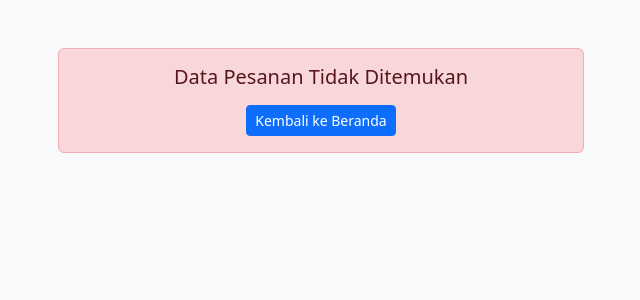
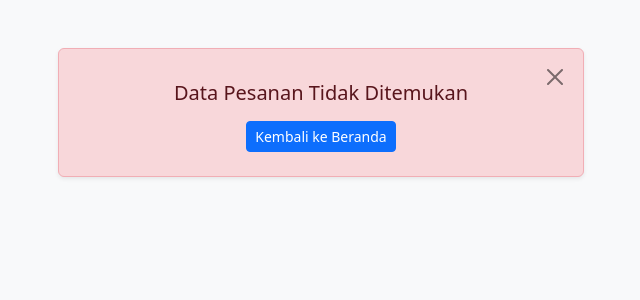
Before and after one commit to 25210146-arch/sistem-laundry, a Spring Boot app: page /nota?id=1 in a window 1280 px wide. Shown: the top 300 px of the page, without its empty margins (319-959 px from the left). Run offline with Spring Boot 4, Linux system fonts and the light colour scheme; data that the repository does not hold is empty.

Commit message:
Tambahkan tombol keluar X pada E-Nota dan badge notifikasi Pesanan Saya

```diff
--- a/sistem-laundry/src/main/resources/templates/nota.html
+++ b/sistem-laundry/src/main/resources/templates/nota.html
@@ -13,15 +13,22 @@
 <div class="container mt-5 mb-5" style="max-width: 550px;">
 
     <!-- Jika ID Pesanan tidak ditemukan -->
-    <div th:if="${pesanan == null}" class="alert alert-danger text-center">
-        <h5>Data Pesanan Tidak Ditemukan</h5>
+    <div th:if="${pesanan == null}" class="alert alert-danger text-center position-relative p-4 shadow-sm">
+        <a href="/" class="btn-close position-absolute top-0 end-0 m-3" aria-label="Tutup" title="Keluar ke Beranda"></a>
+        <h5 class="mt-2">Data Pesanan Tidak Ditemukan</h5>
         <a href="/" class="btn btn-primary btn-sm mt-2">Kembali ke Beranda</a>
     </div>
 
     <!-- Jika Pesanan Ditemukan -->
     <div th:if="${pesanan != null}" class="card shadow-sm">
-        <div class="card-header bg-dark text-white text-center py-3">
-            <h4 class="mb-0">E-NOTA & TIKET RESERVASI</h4>
+        <div class="card-header bg-dark text-white text-center py-3 position-relative">
+            <!-- Tanda Keluar / Tutup (X) di Pojok Kanan Atas -->
+            <a href="/" class="btn btn-sm btn-outline-light rounded-circle position-absolute top-0 end-0 m-2 px-2 py-0 fw-bold"
+               title="Keluar & Kembali ke Beranda" style="line-height: 1.6;">
+                ✕
+            </a>
+
+            <h4 class="mb-0 mt-1">E-NOTA & TIKET RESERVASI</h4>
             <small th:text="'ID Reservasi: ' + ${pesanan.idPesanan}">ID Reservasi: RSV-20261124-001</small>
         </div>
 
@@ -109,7 +116,7 @@
             </div>
 
             <div class="d-grid gap-2 mt-4">
-                <a href="/" class="btn btn-outline-primary">Buat Pesanan Baru / Kembali</a>
+                <a href="/" class="btn btn-outline-danger fw-bold">✕ Tutup / Keluar ke Beranda</a>
             </div>
 
         </div>
```
